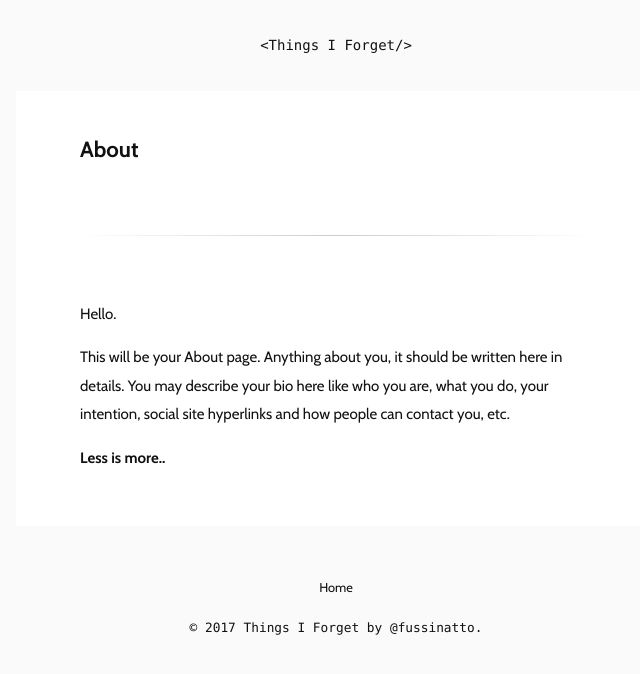
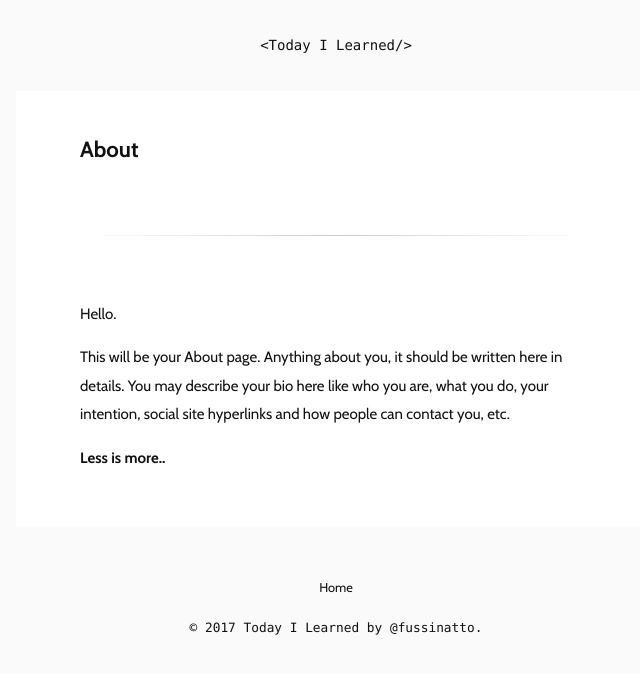
Before and after one commit to fuzinato/fuzinato.github.io, a Jekyll site: the page built from about.md, in a window 1280 px wide. Shown: the top 674 px of the page, without its empty margins (304-944 px from the left). Built offline with Jekyll 4.4.1, drawn with Linux system fonts in a browser that asks for light colours.

Commit message:
update site name

```diff
--- a/_config.yml
+++ b/_config.yml
@@ -1,6 +1,6 @@
 # Site Info
-title:              "Things I Forget"
-description:        "Collection of bits and pieces of code I often use and than forget."
+title:              "Today I Learned"
+description:        "Collection of bits and pieces that I came accross while coding."
 google_analytics:   UA-XXXXXXX-X # Put your Google Analytics code
 
 # Author Info
```
